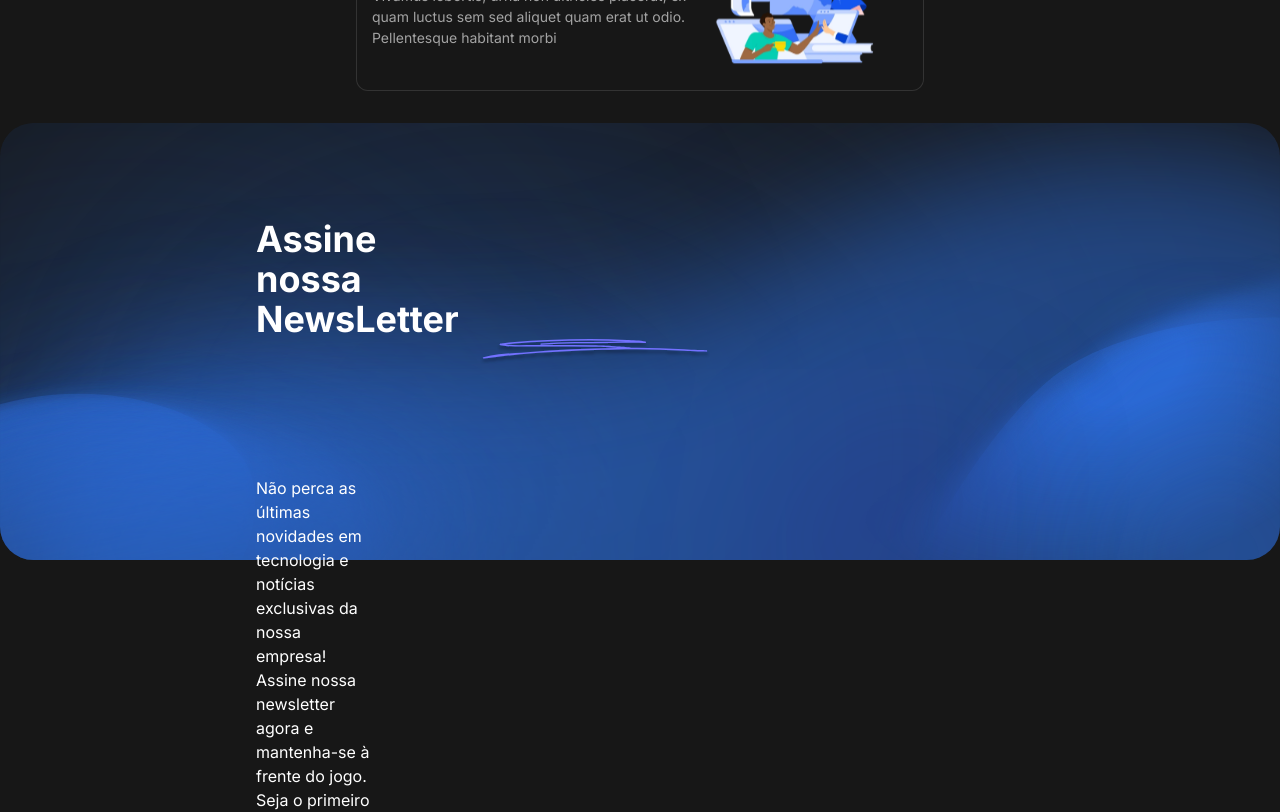
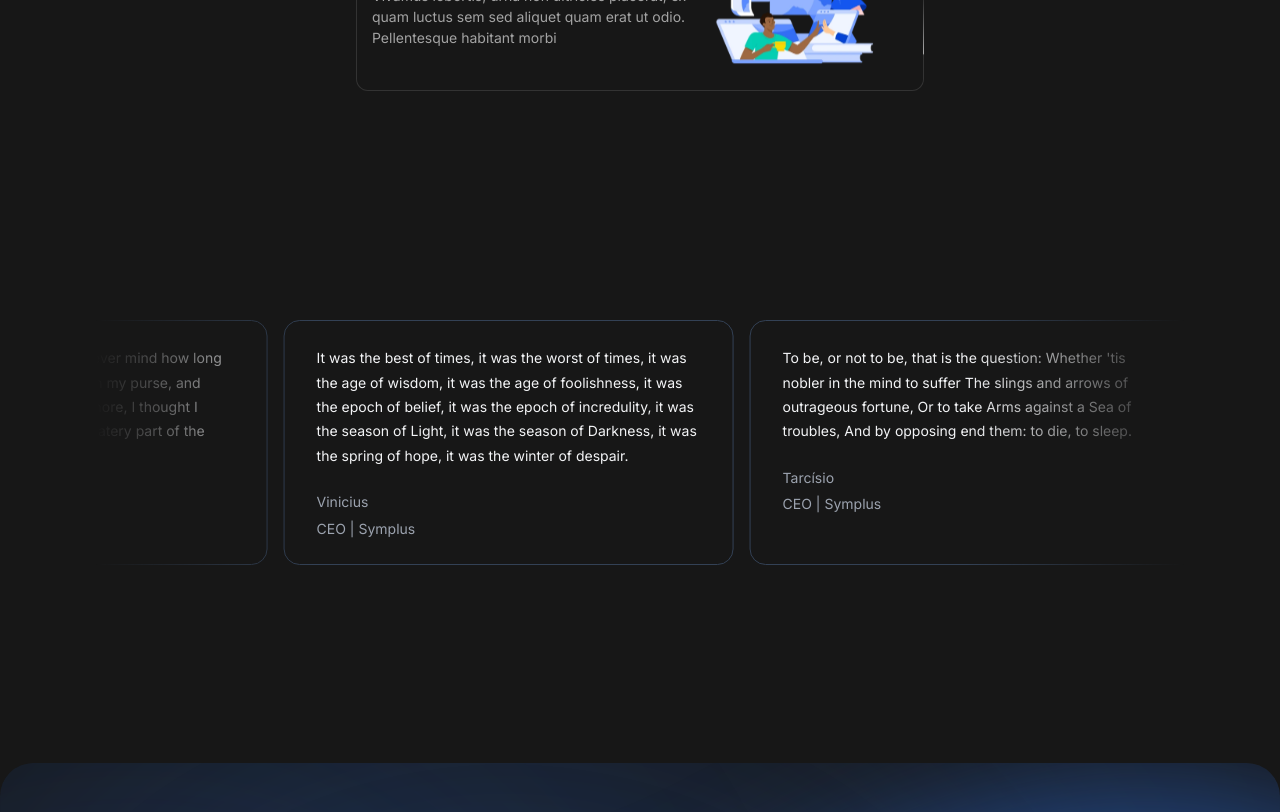
Before and after one commit to ViniciusOliver-stack/symplus-page, a Next.js app: page / in a window 1280 px wide. Shown: the part 2680-3492 px from the top of the page. Built offline with nearby package versions, Linux system fonts and the light colour scheme.

Commit message:
feat: component Moving Card

```diff
--- a/app/page.tsx
+++ b/app/page.tsx
@@ -3,7 +3,8 @@
 import { BackToTopButton } from "@/components/backToTopButton"
 import { Cards } from "@/components/cards"
 import { Header } from "@/components/header"
-import { Navbar } from "@/components/navbar"
+import { InfiniteMovingCardsDemo } from "@/components/infiniteMovingCardsDemo"
+
 import { Newsletter } from "@/components/newsletter"
 import { TabsProducts } from "@/components/tabsProducts"
 
@@ -14,6 +15,7 @@
       <TabsProducts />
       <BackToTopButton />
       <Cards />
+      <InfiniteMovingCardsDemo />
       <Newsletter />
     </div>
   )
--- /dev/null
+++ b/components/InfiniteSlider/index.tsx
@@ -0,0 +1,121 @@
+"use client"
+
+import { cn } from "@/lib/utils"
+import React, { useEffect, useState } from "react"
+
+export const InfiniteMovingCards = ({
+  items,
+  direction = "left",
+  speed = "fast",
+  pauseOnHover = true,
+  className,
+}: {
+  items: {
+    quote: string
+    name: string
+    title: string
+  }[]
+  direction?: "left" | "right"
+  speed?: "fast" | "normal" | "slow"
+  pauseOnHover?: boolean
+  className?: string
+}) => {
+  const containerRef = React.useRef<HTMLDivElement>(null)
+  const scrollerRef = React.useRef<HTMLUListElement>(null)
+
+  useEffect(() => {
+    addAnimation()
+  }, [])
+  const [start, setStart] = useState(false)
+  function addAnimation() {
+    if (containerRef.current && scrollerRef.current) {
+      const scrollerContent = Array.from(scrollerRef.current.children)
+
+      scrollerContent.forEach((item) => {
+        const duplicatedItem = item.cloneNode(true)
+        if (scrollerRef.current) {
+          scrollerRef.current.appendChild(duplicatedItem)
+        }
+      })
+
+      getDirection()
+      getSpeed()
+      setStart(true)
+    }
+  }
+  const getDirection = () => {
+    if (containerRef.current) {
+      if (direction === "left") {
+        containerRef.current.style.setProperty(
+          "--animation-direction",
+          "forwards"
+        )
+      } else {
+        containerRef.current.style.setProperty(
+          "--animation-direction",
+          "reverse"
+        )
+      }
+    }
+  }
+  const getSpeed = () => {
+    if (containerRef.current) {
+      if (speed === "fast") {
+        containerRef.current.style.setProperty("--animation-duration", "20s")
+      } else if (speed === "normal") {
+        containerRef.current.style.setProperty("--animation-duration", "40s")
+      } else {
+        containerRef.current.style.setProperty("--animation-duration", "80s")
+      }
+    }
+  }
+  return (
+    <div
+      ref={containerRef}
+      className={cn(
+        "scroller relative z-10 max-w-[85%] m-auto overflow-hidden md:[mask-image:linear-gradient(to_right,transparent,white_20%,white_80%,transparent)]",
+        className
+      )}
+    >
+      <ul
+        ref={scrollerRef}
+        className={cn(
+          " flex min-w-full shrink-0 gap-4 py-4 w-max flex-nowrap",
+          start && "animate-scroll ",
+          pauseOnHover && "hover:[animation-play-state:paused]"
+        )}
+      >
+        {items.map((item, idx) => (
+          <li
+            className="w-[300px] md:max-w-full relative rounded-2xl border flex-shrink-0 border-slate-700 px-8 py-6 md:w-[450px]"
+            style={{
+              background:
+                "linear-gradient(180deg, var(--slate-800), var(--slate-900)",
+            }}
+            key={item.name}
+          >
+            <blockquote>
+              <div
+                aria-hidden="true"
+                className="user-select-none -z-1 pointer-events-none absolute -left-0.5 -top-0.5 h-[calc(100%_+_4px)] w-[calc(100%_+_4px)]"
+              ></div>
+              <span className=" relative z-20 text-sm leading-[1.6] text-gray-100 font-normal">
+                {item.quote}
+              </span>
+              <div className="relative z-20 mt-6 flex flex-row items-center">
+                <span className="flex flex-col gap-1">
+                  <span className=" text-sm leading-[1.6] text-gray-400 font-normal">
+                    {item.name}
+                  </span>
+                  <span className=" text-sm leading-[1.6] text-gray-400 font-normal">
+                    {item.title}
+                  </span>
+                </span>
+              </div>
+            </blockquote>
+          </li>
+        ))}
+      </ul>
+    </div>
+  )
+}
--- /dev/null
+++ b/components/infiniteMovingCardsDemo/index.tsx
@@ -0,0 +1,49 @@
+"use client"
+
+import React, { useEffect, useState } from "react"
+import { InfiniteMovingCards } from "../InfiniteSlider"
+
+export function InfiniteMovingCardsDemo() {
+  return (
+    <div className="h-[40rem] rounded-md flex flex-col antialiased items-center justify-center relative overflow-hidden">
+      <InfiniteMovingCards
+        items={testimonials}
+        direction="right"
+        speed="slow"
+      />
+    </div>
+  )
+}
+
+const testimonials = [
+  {
+    quote:
+      "It was the best of times, it was the worst of times, it was the age of wisdom, it was the age of foolishness, it was the epoch of belief, it was the epoch of incredulity, it was the season of Light, it was the season of Darkness, it was the spring of hope, it was the winter of despair.",
+    name: "Vinicius",
+    title: "CEO | Symplus",
+  },
+  {
+    quote:
+      "To be, or not to be, that is the question: Whether 'tis nobler in the mind to suffer The slings and arrows of outrageous fortune, Or to take Arms against a Sea of troubles, And by opposing end them: to die, to sleep.",
+    name: "Tarcísio",
+    title: "CEO | Symplus",
+  },
+  {
+    quote:
+      "It was the best of times, it was the worst of times, it was the age of wisdom, it was the age of foolishness, it was the epoch of belief, it was the epoch of incredulity, it was the season of Light, it was the season of Darkness, it was the spring of hope, it was the winter of despair.",
+    name: "Thiago",
+    title: "CEO | Symplus",
+  },
+  {
+    quote:
+      "It was the best of times, it was the worst of times, it was the age of wisdom, it was the age of foolishness, it was the epoch of belief, it was the epoch of incredulity, it was the season of Light, it was the season of Darkness, it was the spring of hope, it was the winter of despair.",
+    name: "Caio",
+    title: "CEO | Symplus",
+  },
+  {
+    quote:
+      "Call me Ishmael. Some years ago—never mind how long precisely—having little or no money in my purse, and nothing particular to interest me on shore, I thought I would sail about a little and see the watery part of the world.",
+    name: "Luender",
+    title: "CEO | Symplus",
+  },
+]
```
